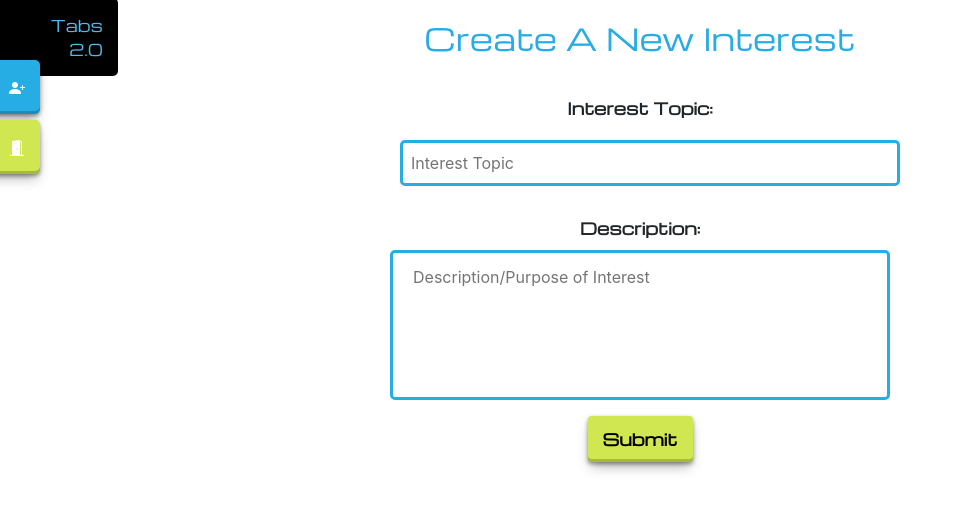
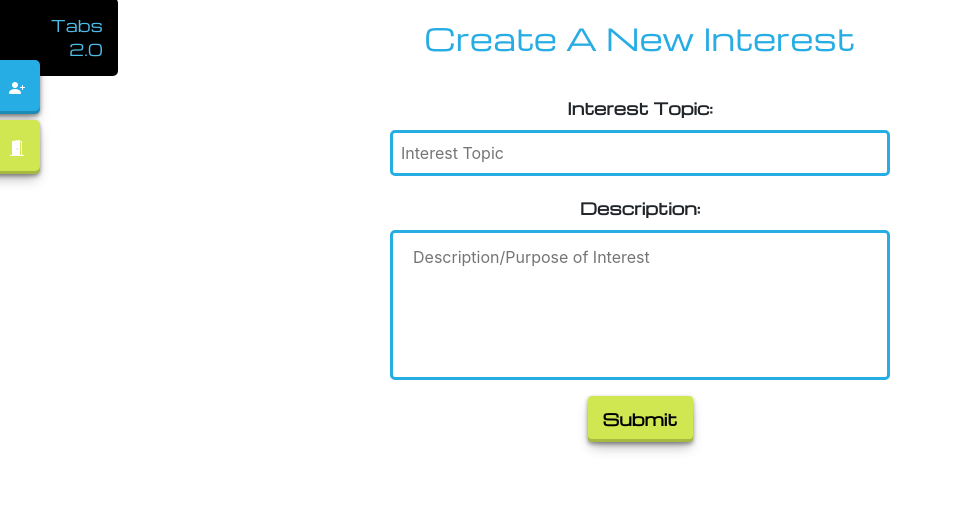
Before and after one commit to ericmlantz/tabs2.0_frontend, a React (Create React App) app: page /createinterest in a window 1280 px wide. Shown: the top 510 px of the page, without its empty margins (0-963 px from the left). Built offline with nearby package versions, Linux system fonts and the light colour scheme.

Commit message:
made update to css for forms

```diff
--- a/src/components/CreateInterestForm.js
+++ b/src/components/CreateInterestForm.js
@@ -35,6 +35,7 @@ const CreateInterestForm = ({theUserId}) => {
           <div className='interest-form'>
             <label className='section-name'><b>Interest Topic:</b></label>
             <input
+            className="input-form-input"
               name='topic'
               type="text"
               value={formValues.topic}
@@ -45,6 +46,7 @@ const CreateInterestForm = ({theUserId}) => {
           <div>
             <label className='section-name'><b>Description:</b></label>
             <textarea
+            className="input-form-input"
               name='description'
               type="text"
               value={formValues.description}
--- a/src/components/CreateSearchForm.js
+++ b/src/components/CreateSearchForm.js
@@ -33,13 +33,14 @@ const CreateSearchForm = () => {
     navigate(`/interests/${id}`)
   }
     return (
-      <div>
+      <div className="interest-form">
         <h1 className="createpage-title" >Create New Note</h1>
         <br/>
-        <form onSubmit={handleSubmit}>
+        <form className="register-form interest" onSubmit={handleSubmit}>
           <div>
             <label><b>Name:</b></label>
             <input
+            className="input-form-input"
               name='noteName'
               type="text"
               value={formValues.noteName}
--- a/src/components/InterestCard.js
+++ b/src/components/InterestCard.js
@@ -51,12 +51,14 @@ const InterestCard = () => {
   return (
     <div>
       <h1 className='webpage-title'>{interestcard.topic}</h1>
-      <section className='searches-list'>
-        <p className='section-title'>Searches</p>
-        <Link className="create-new-button" to={`/createsearch/${id}`}><span>Add A Note</span></Link>
-        <ClientOnly>
+      <p className="google-header">Search Google</p>
+      <ClientOnly>
           <GSearch />
         </ClientOnly>
+      <section className='searches-list'>
+        <p className='google-header'>Searches</p>
+        <Link className="create-new-button" to={`/createsearch/${id}`}><span>Add A Note</span></Link>
+
         <ul>
           {searches &&
             searches.map((search, index) => (
@@ -71,7 +73,7 @@ const InterestCard = () => {
             </ul>
       </section>
       <section className='pages-view'>
-      <p className='section-title'>Pages</p>
+      <p className='google-header'>Pages</p>
         <Link className="create-new-button" to={`/createpage/${id}`}><span>Create New Page</span></Link>
         </section>
             <ul>
--- a/src/style/App.css
+++ b/src/style/App.css
@@ -219,15 +219,17 @@ i {
 
 .interest-form {
   display: flex;
+  box-sizing: border-box;
   flex-direction: column;
-  flex-wrap: nowrap;
   justify-content: top;
-  width:500px
+  width:500px;
+  margin: 0 auto;
 }
 
 
 .interest-form input {
-  width: 500px;
+  width: auto;
+  margin: 0;
 }
 
 .register-form textarea{
@@ -356,8 +358,6 @@ i {
 .gcse-search {
   width: 50%;
   height: 10%;
-  margin: 0 0;
-  padding: 0 0;
 }
 
 .webpage-title {
@@ -481,3 +481,11 @@ i {
 .interest {
   margin: 0px auto;
 }
+.interest-form input {
+  margin: 0px;
+}
+.google-header {
+  margin: 0px 0px 5px 0px;
+  font-family: 'Michroma', sans-serif;
+  font-weight: bold;
+}
```
